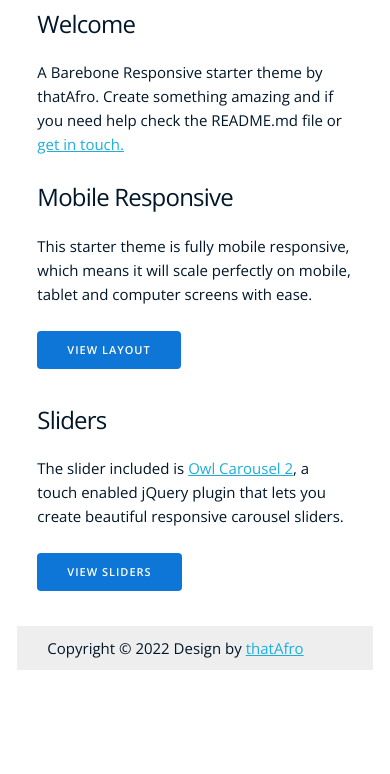
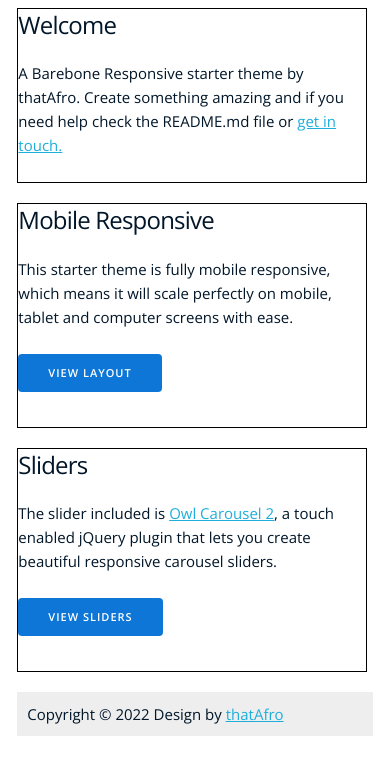
Before and after one commit to HikwaMehluli/bymeh, a website built with webpack: page index.html in a window 390 px wide. Built offline with nearby package versions, Linux system fonts and the light colour scheme.

Commit message:
Rebuild JS and CSS

```diff
--- a/index.html
+++ b/index.html
@@ -17,24 +17,25 @@
 
 <body>
 
-	<div class="container">
-		<div class="one-third column">
+	<div class="grid-section">
+		<div class="third">
 			<h4>Welcome</h4>
 			<p>A Barebone Responsive starter theme by thatAfro. Create something amazing and if you need help check the README.md file or <a href="https://twitter.com/HikwaMehluli" target="_blank">get in touch.</a></p>
 		</div>
-		<div class="one-third column">
+		<div class="third">
 			<h4>Mobile Responsive</h4>
 			<p>This starter theme is fully mobile responsive, which means it will scale perfectly on mobile, tablet and computer screens with ease.</p>
 			<p><a class="button" href="#">View Layout</a></p>
 		</div>
-		<div class="one-third column">
+		<div class="third">
 			<h4>Sliders</h4>
 			<p>The slider included is <a href="https://owlcarousel2.github.io/OwlCarousel2" target="_blank">Owl Carousel 2</a>, a touch enabled jQuery plugin that lets you create beautiful responsive carousel sliders.</p>
 			<p><a class="button" href="#">View Sliders</a></p>
 		</div>
 	</div>
 
-	<footer class="container">
+
+	<footer class="grid-section">
 		<div>Copyright &copy; <span id="copyright-date"></span> Design by <a href="https://thatafro.netlify.app/">thatAfro</a></div>
 	</footer>
 
--- a/sass/_grid.scss
+++ b/sass/_grid.scss
@@ -11,8 +11,7 @@
 /* Table of contents
 ––––––––––––––––––––––––––––––––––––––––––––––––––
 - Grid
-- Forms
-- Lists
+- Grid Section - Flexbox
 - Code
 - Tables
 - Spacing
@@ -44,8 +43,8 @@
 	box-sizing: border-box;
 }
 
-/* For devices larger than 550px */
-@media (min-width: 550px) {
+/* For devices larger than 767px */
+@media (min-width: 767px) {
 	.column,
 	.columns {
 		margin-left: 4%;
@@ -124,43 +123,53 @@
 
 
 
+//
+//
+// Grid Section - Flexbox
+//
+//
+
+.grid-section {
+	position: relative;
+	width: 95%;
+	max-width: 1140px;
+	margin: 0 auto;
+	box-sizing: border-box;
+
+	display: flex;
+	flex-wrap: wrap;
+	justify-content: space-between;
+
+	.third {
+		background: white;
+		border: 1px solid black;
+		display: flex;
+		flex-direction: column;
+		flex: 0 1 calc(33% - 1em);
+		margin-bottom: 20px;
+		transition: all 0.5s;
+	}
+}
 
 
 
-
-
-
-//
-//
-// Lists
-//
-//
-
-ul {
-	list-style: circle inside;
+// For devices smaller than 767px
+@media (max-width: 767px) {
+    .grid-section {
+		.third {
+			flex: 0 1 calc(50% - .5em);
+		}
+    }
 }
 
-ol {
-	list-style: decimal inside;
+@media (max-width: 550px) {
+    .grid-section {
+		.third {
+			flex: 0 1 calc(100% - .5em);
+		}
+    }
 }
 
-ol,
-ul {
-	padding-left: 0;
-	margin-top: 0;
-}
-
-ul ul,
-ul ol,
-ol ol,
-ol ul {
-	margin: 1.5rem 0 1.5rem 3rem;
-	font-size: 90%;
-}
-
-li {
-	margin-bottom: 1rem;
-}
 
 
 
--- a/sass/_typography.scss
+++ b/sass/_typography.scss
@@ -121,3 +121,39 @@ a {
 		color: #0FA0CE;
 	}
 }
+
+
+
+
+
+//
+//
+// Lists
+//
+//
+
+ul {
+	list-style: circle inside;
+}
+
+ol {
+	list-style: decimal inside;
+}
+
+ol,
+ul {
+	padding-left: 0;
+	margin-top: 0;
+}
+
+ul ul,
+ul ol,
+ol ol,
+ol ul {
+	margin: 1.5rem 0 1.5rem 3rem;
+	font-size: 90%;
+}
+
+li {
+	margin-bottom: 1rem;
+}
```
Also changed, not shown: css/app.css.
